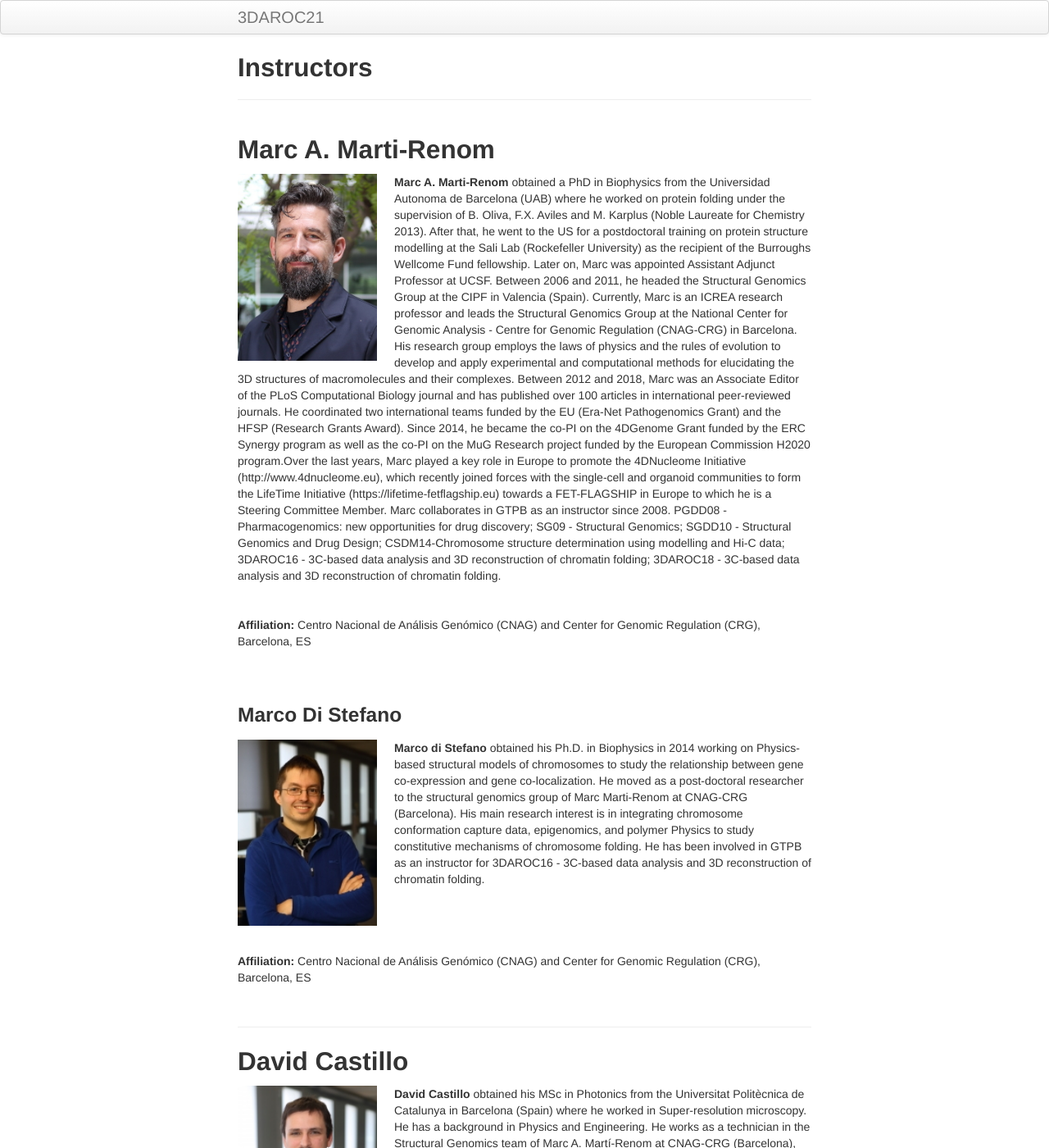
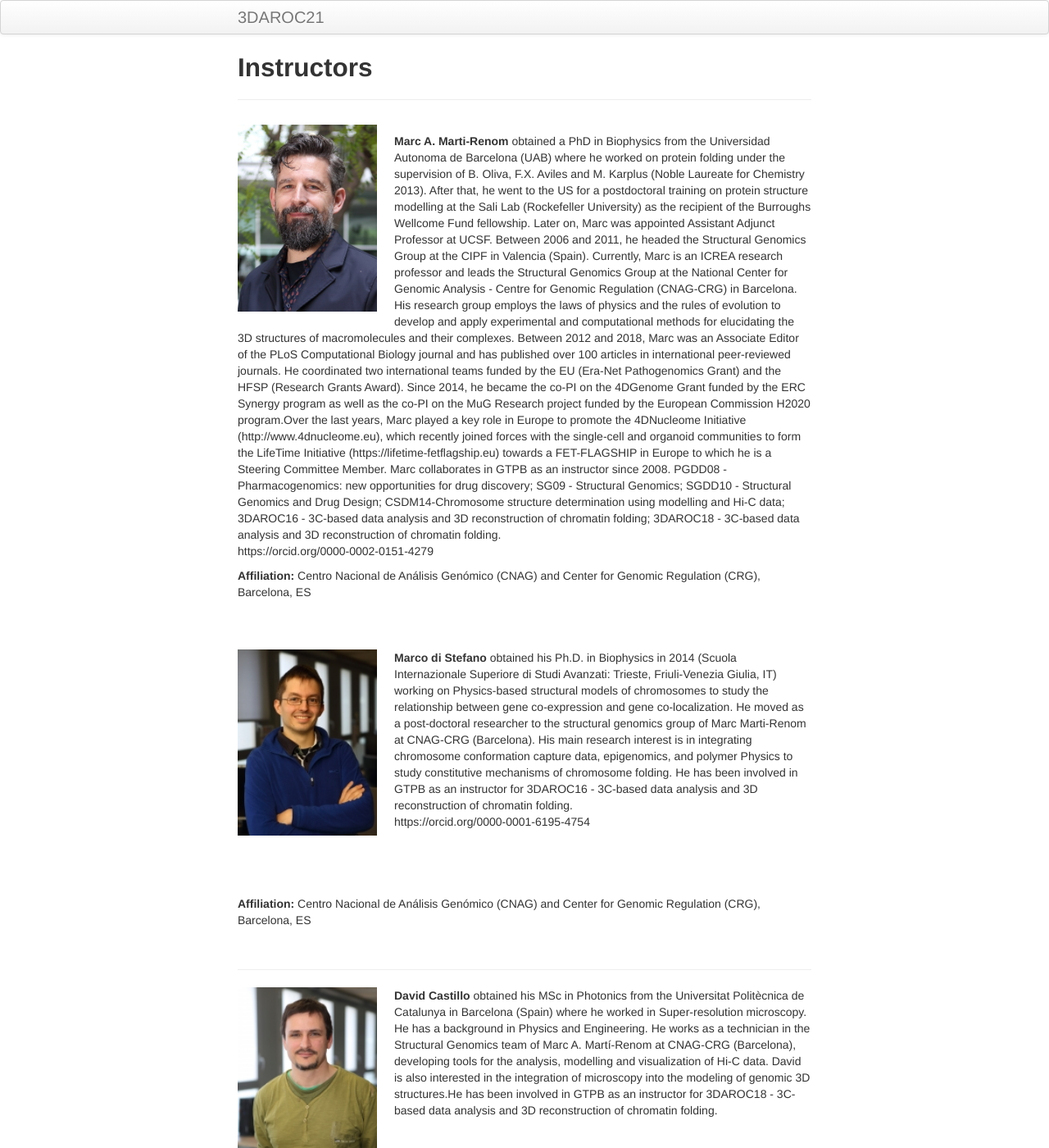
Before and after one commit to GTPB/3DAROC21, a Jekyll site: the page built from pages/instructors.md, in a window 1280 px wide and 1400 px high. Shown: the whole window at 82% size. Built offline with Jekyll 4.4.1, drawn with Linux system fonts in a browser that asks for light colours.

Commit message:
Orcid for Marc and Marco. what about David?

```diff
--- a/pages/instructors.md
+++ b/pages/instructors.md
@@ -11,14 +11,14 @@ schemadotorg:
       name: "3DAROC20 - 3C-based data analysis and 3D reconstruction of chromatin folding"
 ---
 
-## Marc A. Marti-Renom
 
 <img src="./images/instructors/Marc_Marti-Renom.jpeg" width="170px" align="left" style="margin-right: 3%; margin-bottom: 0.3em;">
 
 **Marc A. Marti-Renom** obtained a PhD in Biophysics from the Universidad Autonoma de Barcelona (UAB) where he worked on protein folding under the supervision of B. Oliva, F.X. Aviles and M. Karplus (Noble Laureate for Chemistry 2013). After that, he went to the US for a postdoctoral training on protein structure modelling at the Sali Lab (Rockefeller University) as the recipient of the Burroughs Wellcome Fund fellowship. Later on, Marc was appointed Assistant Adjunct Professor at UCSF. Between 2006 and 2011, he headed the Structural Genomics Group at the CIPF in Valencia (Spain). Currently, Marc is an ICREA research professor and leads the Structural Genomics Group at the National Center for Genomic Analysis - Centre for Genomic Regulation (CNAG-CRG) in Barcelona. His research group employs the laws of physics and the rules of evolution to develop and apply experimental and computational methods for elucidating the 3D structures of macromolecules and their complexes.
 Between 2012 and 2018, Marc was an Associate Editor of the PLoS Computational Biology journal and has published over 100 articles in international peer-reviewed journals. He coordinated two international teams funded by the EU (Era-Net Pathogenomics Grant) and the HFSP (Research Grants Award). Since 2014, he became the co-PI on the 4DGenome Grant funded by the ERC Synergy program as well as the co-PI on the MuG Research project funded by the European Commission H2020 program.Over the last years, Marc played a key role in Europe to promote the 4DNucleome Initiative (http://www.4dnucleome.eu), which recently joined forces with the single-cell and organoid communities to form the LifeTime Initiative (https://lifetime-fetflagship.eu) towards a FET-FLAGSHIP in Europe to which he is a Steering Committee Member. Marc collaborates in GTPB as an instructor since 2008. PGDD08 - Pharmacogenomics: new opportunities for drug discovery; SG09 - Structural Genomics; SGDD10 - Structural Genomics and Drug Design; CSDM14-Chromosome structure determination using modelling and Hi-C data; 3DAROC16 -
 3C-based data analysis and 3D reconstruction of chromatin folding; 3DAROC18 - 3C-based data analysis and 3D reconstruction of chromatin folding.
-
+<br>
+https://orcid.org/0000-0002-0151-4279
 <br>
 
 **Affiliation:** Centro Nacional de Análisis Genómico (CNAG) and Center for Genomic Regulation (CRG), Barcelona, ES
@@ -26,11 +26,12 @@ Between 2012 and 2018, Marc was an Associate Editor of the PLoS Computational Bi
  <br/>
 ---
 
-### Marco Di Stefano
+
 
 <img src="./images/instructors/Marco_di_Stefano.jpg" height="220px" width="170px" align="left" style="margin-right: 3%; margin-bottom: 0.3em;">
 
-**Marco di Stefano** obtained his Ph.D. in Biophysics in 2014 working on Physics-based structural models of chromosomes to study the relationship between gene co-expression and gene co-localization. He moved as a post-doctoral researcher to the structural genomics group of Marc Marti-Renom at CNAG-CRG (Barcelona). His main research interest is in integrating chromosome conformation capture data, epigenomics, and polymer Physics to study constitutive mechanisms of chromosome folding. He has been involved in GTPB as an instructor for 3DAROC16 - 3C-based data analysis and 3D reconstruction of chromatin folding.
+**Marco di Stefano** obtained his Ph.D. in Biophysics in 2014 (Scuola Internazionale Superiore di Studi Avanzati: Trieste, Friuli-Venezia Giulia, IT) working on Physics-based structural models of chromosomes to study the relationship between gene co-expression and gene co-localization. He moved as a post-doctoral researcher to the structural genomics group of Marc Marti-Renom at CNAG-CRG (Barcelona). His main research interest is in integrating chromosome conformation capture data, epigenomics, and polymer Physics to study constitutive mechanisms of chromosome folding. He has been involved in GTPB as an instructor for 3DAROC16 - 3C-based data analysis and 3D reconstruction of chromatin folding.<br>
+https://orcid.org/0000-0001-6195-4754
 
 <br><br><br>
 
@@ -40,7 +41,7 @@ Between 2012 and 2018, Marc was an Associate Editor of the PLoS Computational Bi
 
 ---
 
-## David Castillo
+
 
 <img src="./images/instructors/David_Castillo.JPG" width="170px" align="left" style="margin-right: 3%; margin-bottom: 0.3em;">
 
```
